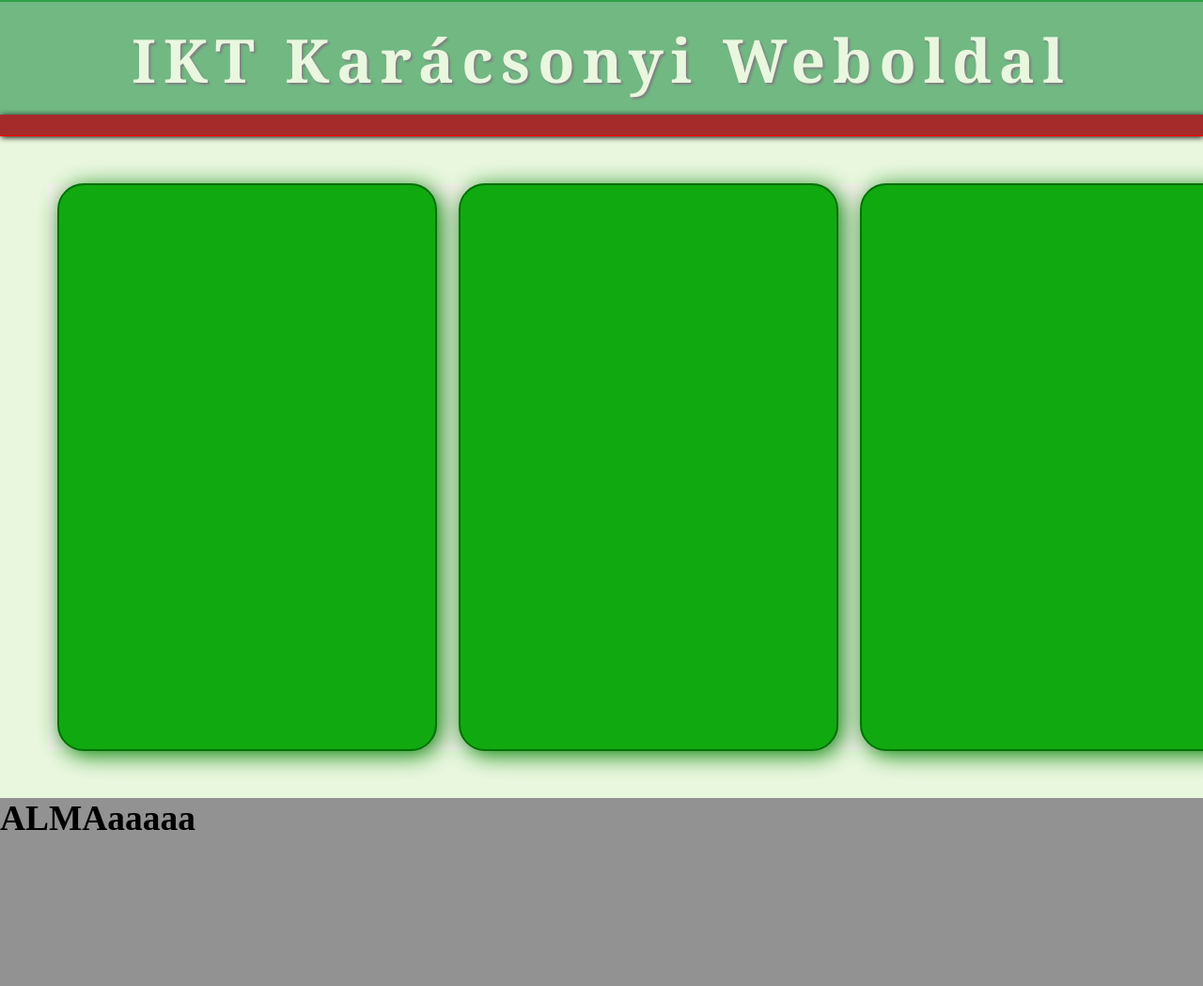
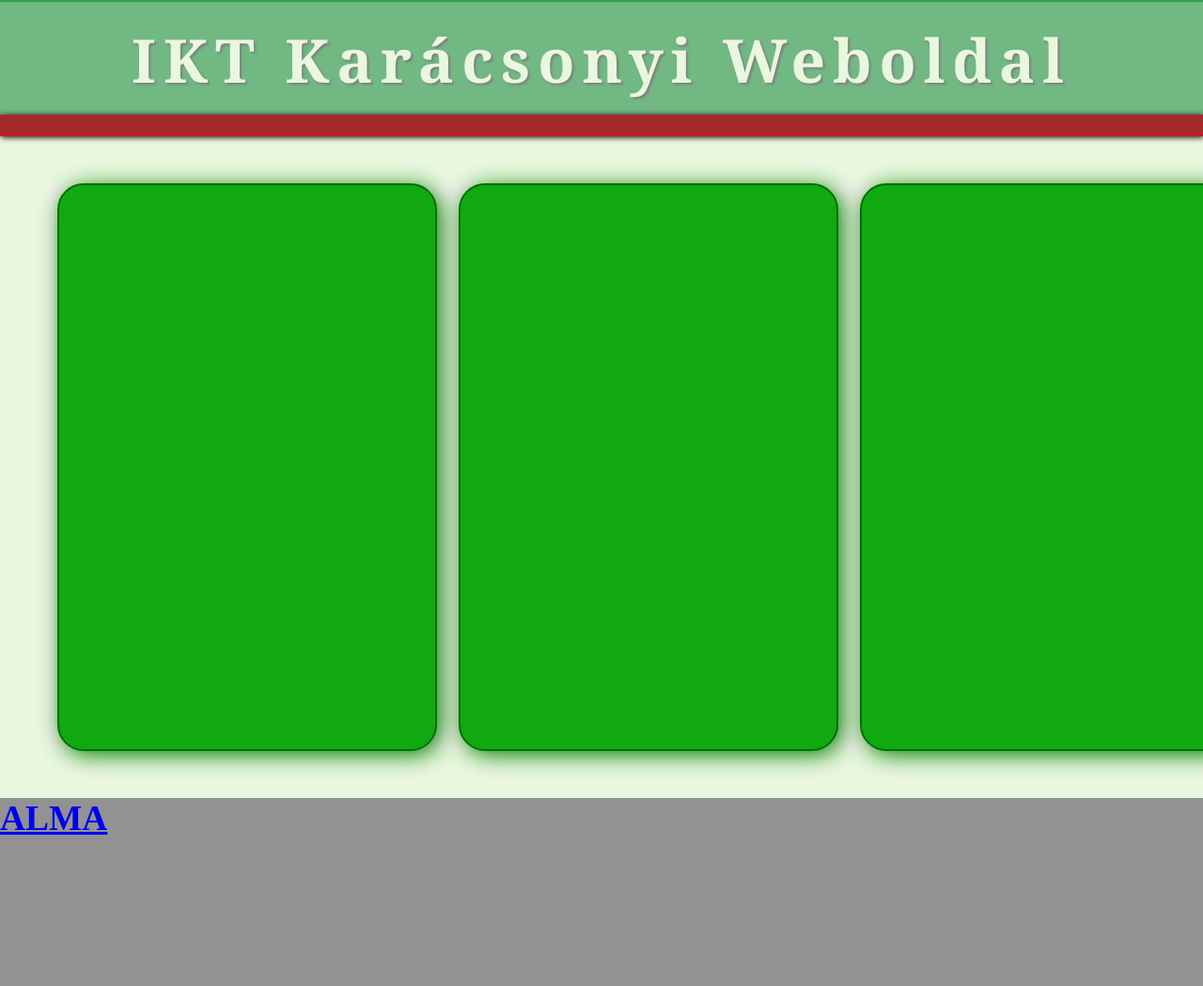
Before and after one commit to PMP981/Karacsonyi-Weblap, a plain HTML site: page index_1.html in a window 1280 px wide. Shown: the top 1049 px of the page at 94% size. Drawn offline with Linux system fonts and the light colour scheme.

Commit message:
added ricsi.html

```diff
--- a/index_1.html
+++ b/index_1.html
@@ -24,12 +24,12 @@
 
         </div>
         <div class="main_div ricsko">
-
+            <a href="ricsi.html>Ricsi weboldal</a>"
         </div>
     </main>
     <footer>
         <div>
-            <h3>ALMAaaaaa</h3>
+            <h3>ALMA</h3>
         </div>
     </footer>
 </body>
```
